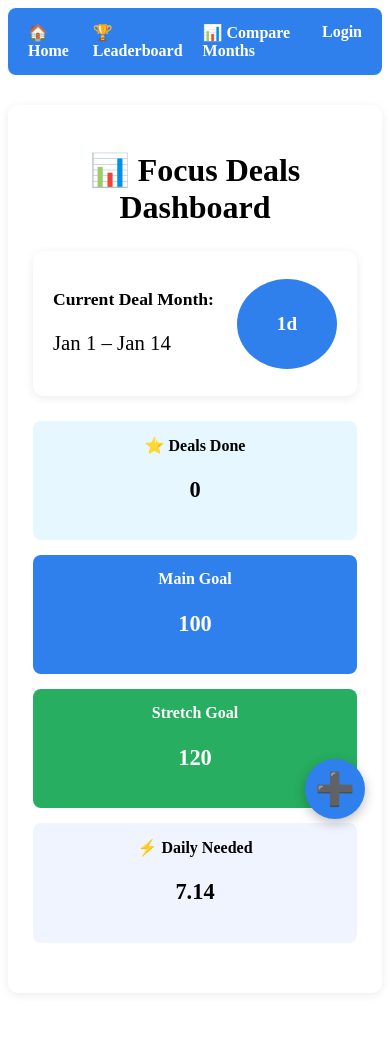
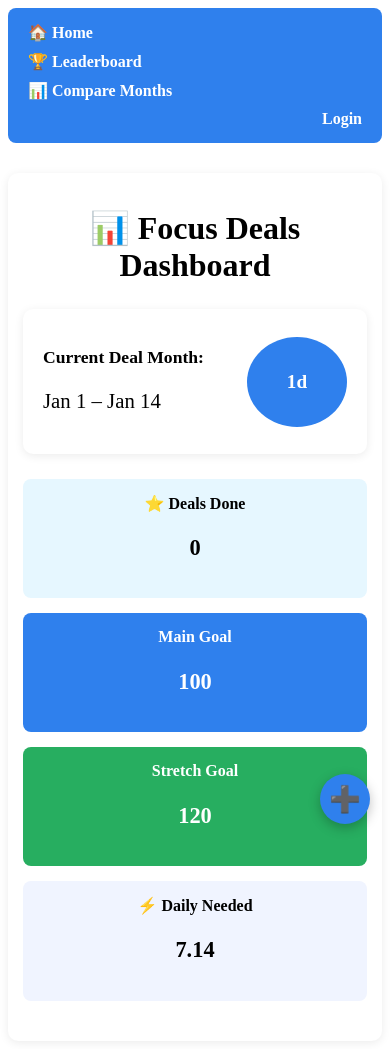
Before and after one commit to TommyToess/focus-deals, a Flask app: page / in a window 390 px wide. Before the commit the page ends 943 px from the top, so only its background shows below. Run offline with Flask 3, Linux system fonts and the light colour scheme; data comes from the database, SQL or seed files in the repository; data that the repository does not hold is empty.

Commit message:
mobile support

```diff
--- a/static/style.css
+++ b/static/style.css
@@ -149,3 +149,70 @@ canvas {
 }
 
 .modal-content form { display: flex; flex-direction: column; gap: 5px; }
+
+/* ---------- Mobile Responsiveness ---------- */
+@media (max-width: 768px) {
+
+    /* Navbar stacks vertically */
+    .navbar {
+        flex-direction: column;
+        gap: 10px;
+        align-items: flex-start;
+    }
+
+    .navbar a.right-link {
+        margin-left: 0;
+        align-self: flex-end;
+    }
+
+    /* Content padding smaller on mobile */
+    .content-card {
+        padding: 15px;
+    }
+
+    /* Tables: horizontal scroll instead of squish */
+    table {
+        display: block;
+        overflow-x: auto;
+        white-space: nowrap;
+    }
+
+    th, td {
+        padding: 10px;
+        font-size: 0.9rem;
+    }
+
+    /* Forms: better spacing */
+    form input,
+    form select,
+    form button {
+        font-size: 1rem;
+        height: 46px;
+    }
+
+    /* Buttons slightly bigger for touch */
+    button {
+        padding: 12px 18px;
+    }
+
+    /* Floating add button smaller */
+    .floating-add {
+        width: 50px;
+        height: 50px;
+        font-size: 1.6rem;
+        bottom: 20px;
+        right: 20px;
+    }
+
+    /* Modal scales to phone */
+    .modal-content {
+        width: 90%;
+        margin: 20% auto;
+    }
+
+    /* Charts fit screen */
+    canvas {
+        width: 100% !important;
+        height: auto !important;
+    }
+}
```
